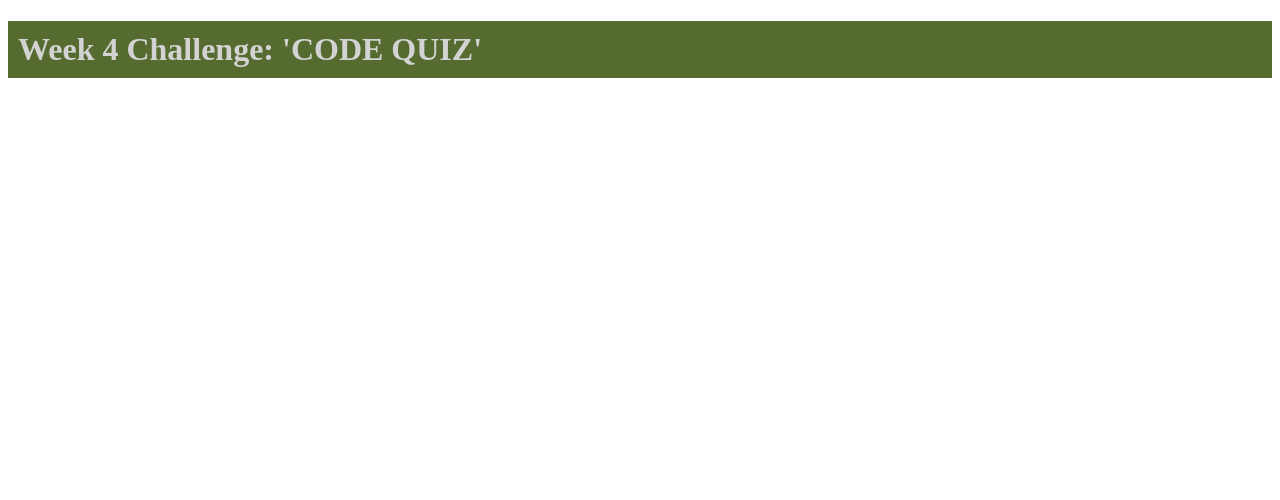
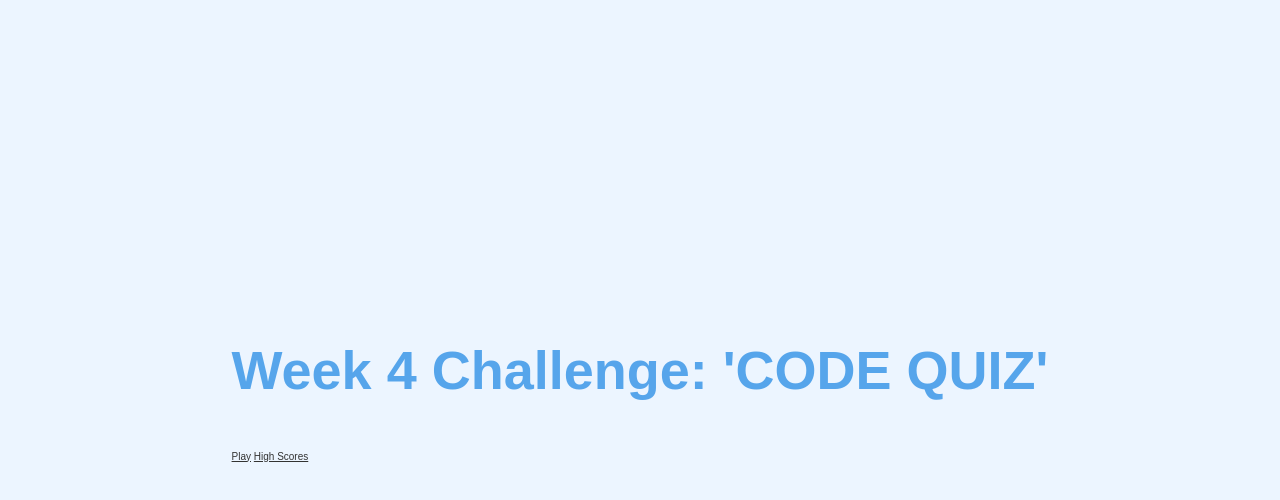
Before and after one commit to stephenpak/ucla-challenge4, a plain HTML site: page index.html in a window 1280 px wide. Drawn offline with Linux system fonts and the light colour scheme.

Commit message:
4-2-22-356

```diff
--- a/index.html
+++ b/index.html
@@ -8,7 +8,13 @@
     <link rel="stylesheet" href="style.css" />
   </head>
   <body>
-    <header><h1>Week 4 Challenge: 'CODE QUIZ'</h1></header>
+    <div class="container">
+      <div id="home" class="flex-center flex-column">
+        <h1>Week 4 Challenge: 'CODE QUIZ'</h1>
+        <a class="btn" href="/game.html">Play</a>
+        <a class="btn" href="/highScores.html">High Scores</a>
+      </div>
+    </div>
     <script src="script.js"></script>
   </body>
 </html>
--- a/style.css
+++ b/style.css
@@ -1,5 +1,54 @@
-h1 {
+header {
     background-color: darkolivegreen;
     color: lightgray;
     padding: 10px;
 }
+
+:root {
+    background-color: #ecf5ff;
+    font-size: 62.5%;
+}
+
+*{
+    box-sizing: border-box;
+    font-family:Arial, Helvetica, sans-serif;
+    margin: 0;
+    padding: 0;
+    color: #333;
+}
+
+h1,h2,h3,h4 {
+    margin-bottom: 1rem;
+}
+
+h1 {
+    font-size: 5.4rem;
+    color: #56a5eb;
+    margin-bottom: 5rem;
+}
+
+h1 > span {
+    font-size: 2.4rem;
+    font-weight: 500;
+}
+
+h2 {
+    font-size: 4.2rem;
+    margin-bottom: 4rem;
+    font-weight: 700;
+}
+
+h3 {
+    font-size: 2.8rem;
+    font-weight: 500;
+}
+
+/* utilities */
+
+.container {
+    width: 100vw;
+    height: 100vh;
+    display: flex;
+    justify-content: center;
+    align-items: center;
+}
```
